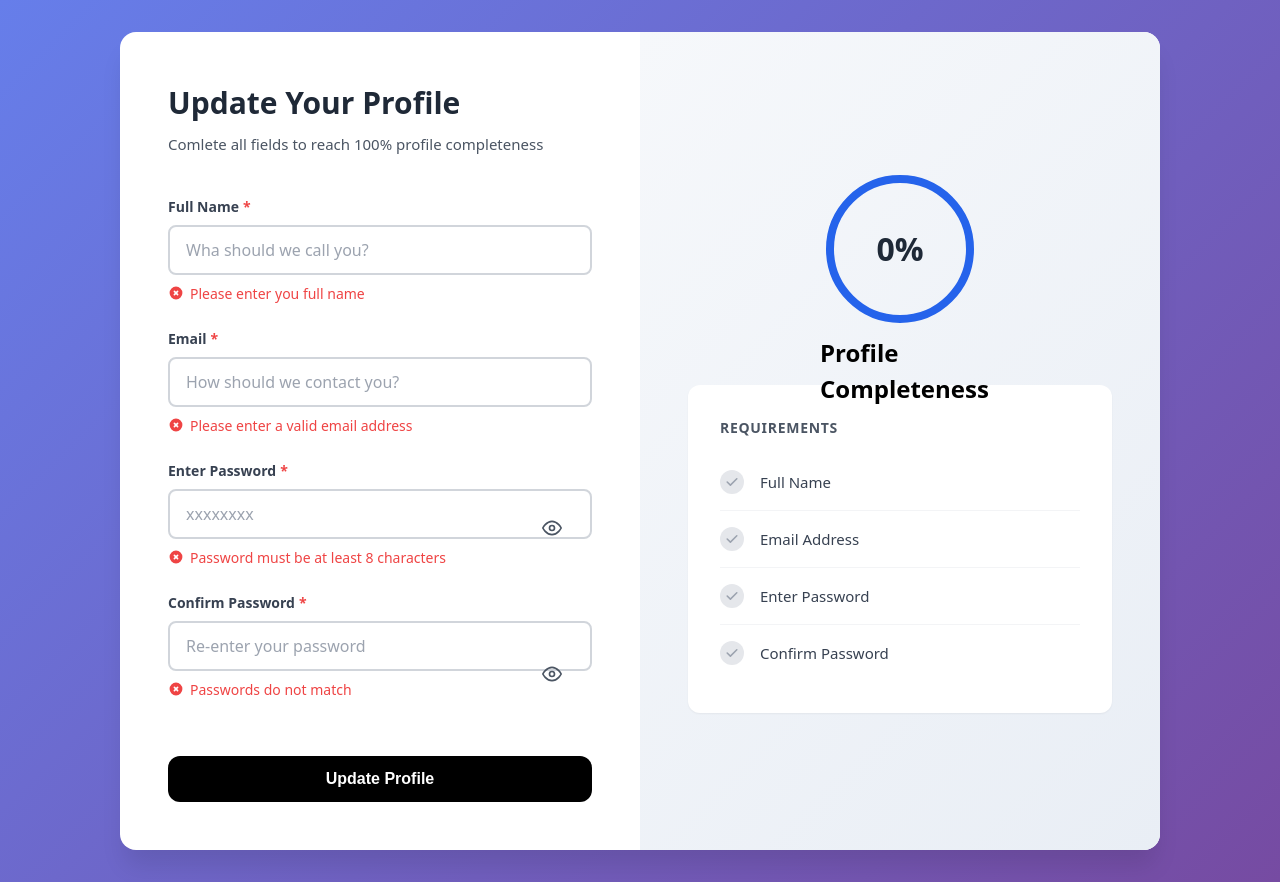
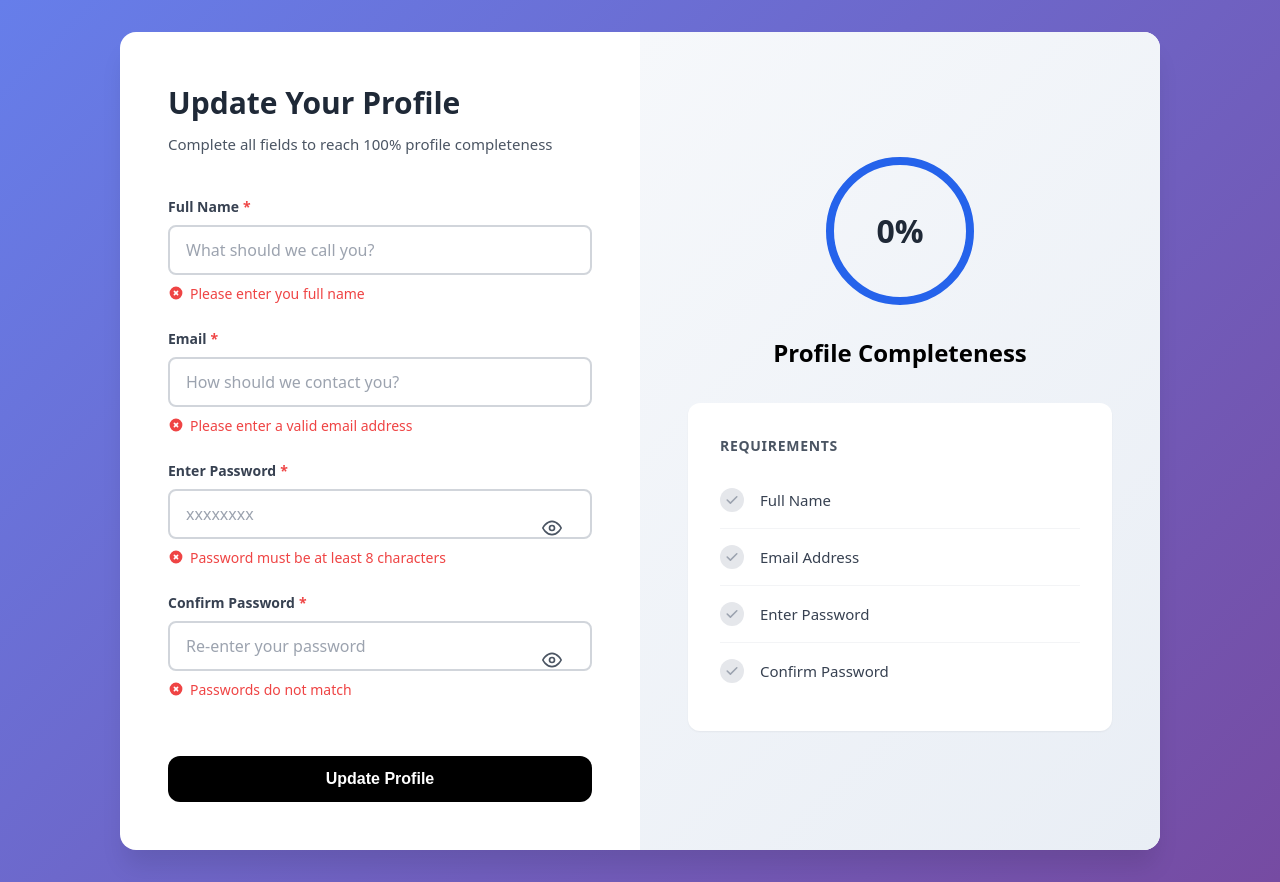
Before and after one commit to vasu101/frontend-exrecises, a plain HTML site: page accessible-form/index.html in a window 1280 px wide. Drawn offline with Linux system fonts and the light colour scheme.

Commit message:
Fix typos and improve form accessibility

```diff
--- a/accessible-form/index.html
+++ b/accessible-form/index.html
@@ -12,10 +12,10 @@
             <section class="form-section">
                 <div class="form-header">
                     <h1 class="form-title">Update Your Profile</h1>
-                    <p class="form-subtitle">Comlete all fields to reach 100% profile completeness</p>
+                    <p class="form-subtitle">Complete all fields to reach 100% profile completeness</p>
                 </div>
 
-                <form id="profileForm" novalidate>
+                <form id="profileForm">
                     <!--Full Name-->
                     <div class="form-group">
                         <label for="fullName" class="form-label form-label--required">Full Name</label>
@@ -25,7 +25,7 @@
                                 id="fullName"
                                 name="fullName"
                                 class="form-input"
-                                placeholder="Wha should we call you?"
+                                placeholder="What should we call you?"
                                 aria-required="true"
                                 aria-describedby="fullName-error"
                             >
@@ -99,7 +99,7 @@
                         <label for="confirmPassword" class="form-label form-label--required">Confirm Password</label>
                         <div class="password-wrapper">
                             <input
-                                type="text"
+                                type="password"
                                 id="confirmPassword"
                                 name="confirmPassword"
                                 class="form-input"
@@ -118,13 +118,13 @@
                                     <circle cx="12" cy="12" r="3"></circle>
                                 </svg>
                             </button>
+                        </div>
                             <div id="confirmPassword-error" class="error-message" role="alert" aria-live="polite">
                                 <svg class="error-icon" viewBox="0 0 20 20" fill="currentColor">
                                     <path fill-rule="evenodd" d="M10 18a8 8 0 100-16 8 8 0 000 16zM8.707 7.293a1 1 0 00-1.414 1.414L8.586 10l-1.293 1.293a1 1 0 101.414 1.414L10 11.414l1.293 1.293a1 1 0 001.414-1.414L11.414 10l1.293-1.293a1 1 0 00-1.414-1.414L10 8.586 8.707 7.293z" clip-rule="evenodd"/>
                                 </svg>
                                 <span>Passwords do not match</span>
                             </div>
-                        </div>
                     </div>
 
                     <button type="submit" class="submit-button">Update Profile</button>
@@ -148,8 +148,8 @@
                             ></circle>
                         </svg>
                         <div class="progress-text" id="progressText" aria-live="polite">0%</div>
-                        <h2 class="progress-label">Profile Completeness</h2>
                     </div>
+                    <h2 class="progress-label">Profile Completeness</h2>
                 </div>
 
                 <!--Checklist-->
```
